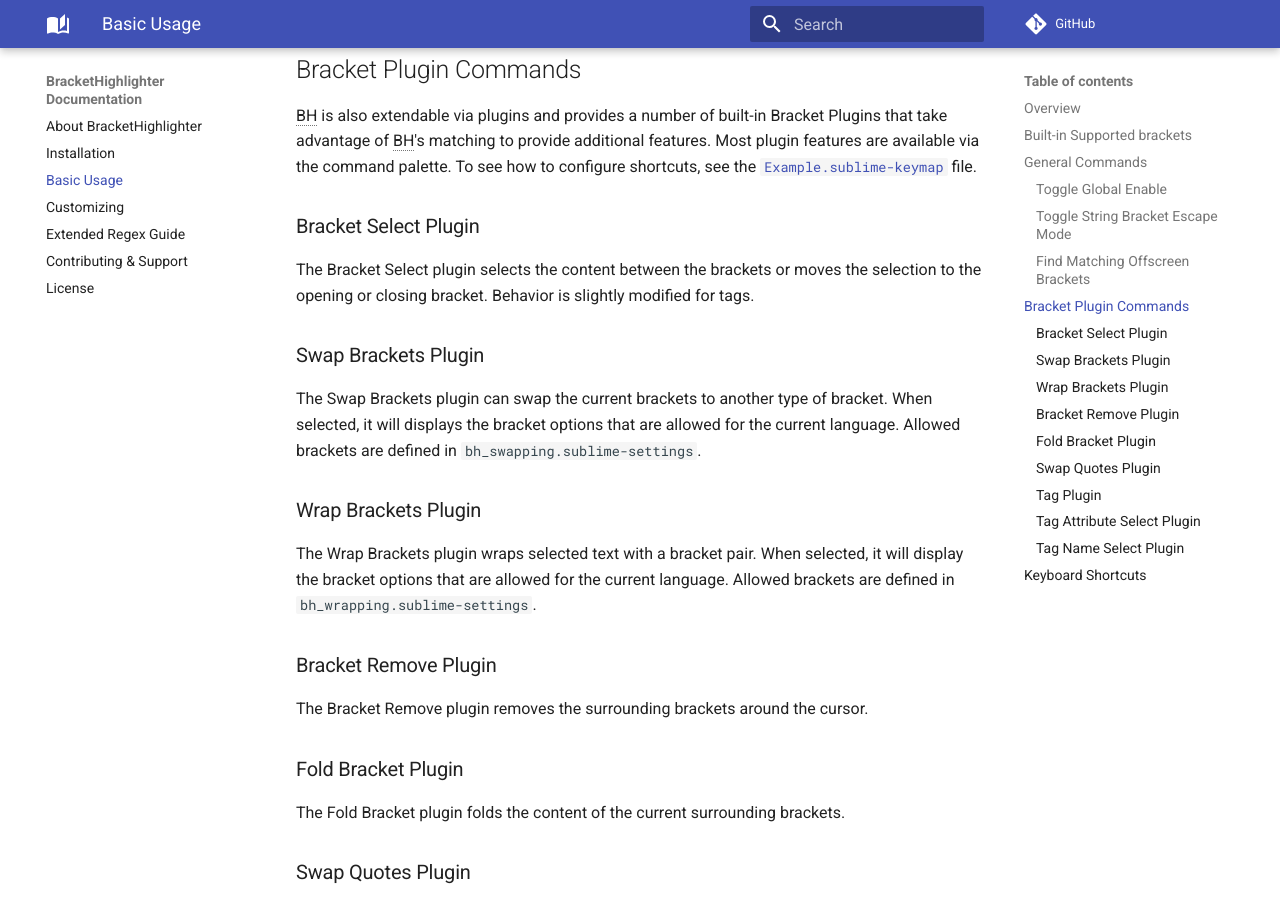
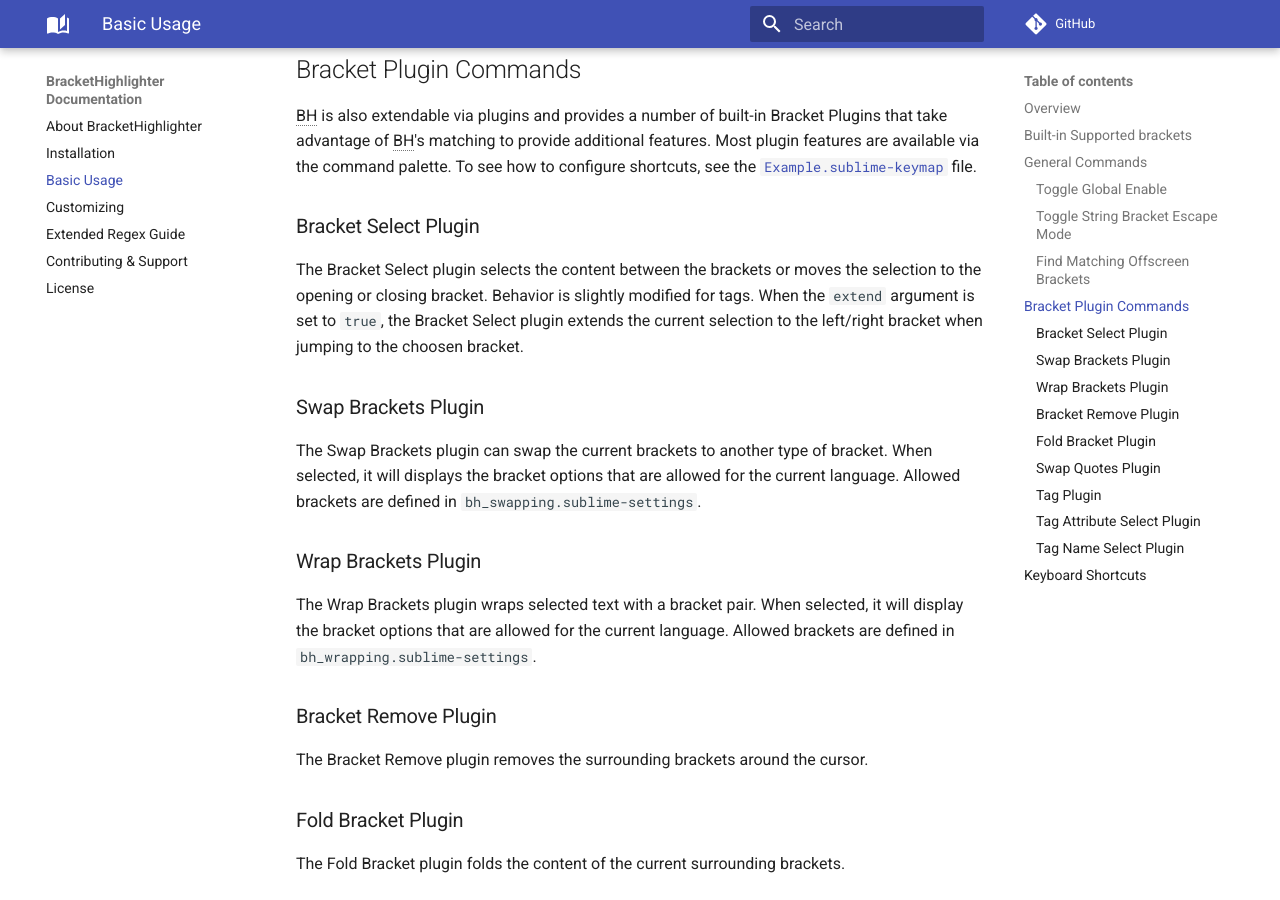
Before and after one commit to facelessuser/BracketHighlighter, an MkDocs documentation site: the page built from docs/src/markdown/usage.md, in a window 1280 px wide and 900 px high, scrolled down 2178 px. Built offline with MkDocs 1.6.1 and Material for MkDocs 9.7.7, drawn with Linux system fonts in a browser that asks for light colours; comment, search, counter and statistics services are not loaded.

Commit message:
Extend selection to l/r bracket, added docs to usage.md

```diff
--- a/docs/src/markdown/usage.md
+++ b/docs/src/markdown/usage.md
@@ -69,7 +69,7 @@
 
 ### Bracket Select Plugin
 
-The Bracket Select plugin selects the content between the brackets or moves the selection to the opening or closing bracket.  Behavior is slightly modified for tags.
+The Bracket Select plugin selects the content between the brackets or moves the selection to the opening or closing bracket.  Behavior is slightly modified for tags.  When the `extend` argument is set to `true`, the Bracket Select plugin extends the current selection to the left/right bracket when jumping to the choosen bracket.
 
 ### Swap Brackets Plugin
 
```
